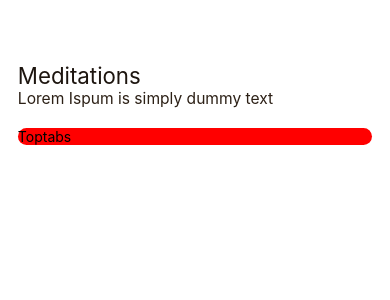
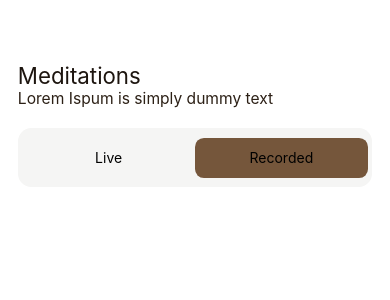
Before and after one commit to Mansoorali121/Master-Designing, a React Native app: screen / in a window 390 px wide. Shown: the top 300 px of the page. Built offline with nearby package versions, Linux system fonts and the light colour scheme.

Commit message:
Active Tab Add

```diff
--- a/src/components/Toptabs.js
+++ b/src/components/Toptabs.js
@@ -1,25 +1,54 @@
-import { StyleSheet, Text, View } from 'react-native'
-import React from 'react'
-import { s } from 'react-native-size-matters';
+import { StyleSheet, Text, TouchableOpacity, View } from 'react-native';
+import React, { useState } from 'react';
+import { s, vs } from 'react-native-size-matters';
 
 const Toptabs = () => {
-    //  Tabs Array
-    const Tabsarray = ["Live","Recorded"]
-    // Tabs Active Color
-    const Active_Bg = "#75563B"
-    //  Active Text
-    const Active_Text = "#FFFFF"
-    //  InActive Text
-    const InActive_Text = "#2C2016"
+  //  Tabs Array
+  const Tabsarray = ['Live', 'Recorded'];
+  // Tabs Active Color
+  const Active_Bg = '#75563B';
+  //  Active Text
+  const Active_Text = '#FFFFF';
+  //  InActive Text
+  const InActive_Text = '#2C2016';
+
+  const [activetab, setActivetab] = useState('Recorded');
+
   return (
     <View style={styles.container}>
-      <Text>Toptabs</Text>
+      {Tabsarray.map(tabname => {
+        return (
+          <TouchableOpacity
+            style={[
+              styles.tabs,
+              activetab === tabname && { backgroundColor: Active_Bg },
+            ]}
+          >
+            <Text >{tabname}</Text>
+          </TouchableOpacity>
+        );
+      })}
     </View>
-  )
-}
+  );
+};
 
 export default Toptabs;
 
 const styles = StyleSheet.create({
-    container:{backgroundColor:"red",borderRadius:s(12)},
-})
+  container: {
+    borderRadius: s(12),
+    flexDirection: 'row',
+    backgroundColor: '#F5F5F4',
+    height: vs(48),
+    alignItems: 'center',
+    padding: s(4),
+  },
+  tabs: {
+    // backgroundColor: 'red',
+    height: vs(32),
+    flex: 1,
+    borderRadius: s(8),
+    justifyContent: 'center',
+    alignItems: 'center',
+  },
+});
```
